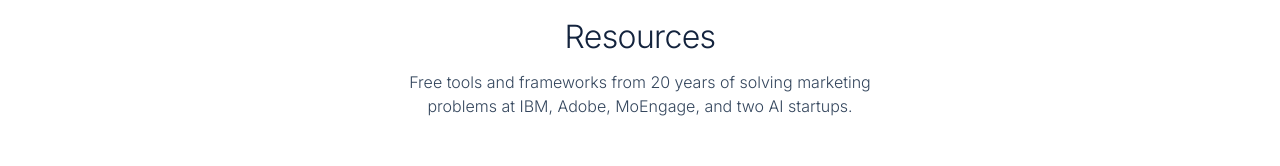
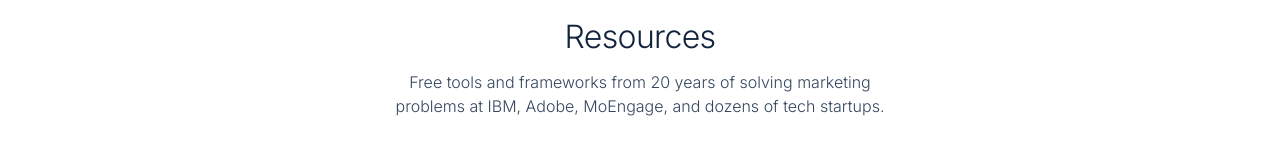
Before and after one commit to jaydipsikdar/jaydipsikdar-website, a Next.js app: page /resources in a window 1280 px wide. Shown: the part 128-294 px from the top of the page. Built offline with nearby package versions, Linux system fonts and the light colour scheme.

Commit message:
copy: update resources page subheading

```diff
--- a/src/app/resources/page.tsx
+++ b/src/app/resources/page.tsx
@@ -29,7 +29,7 @@ export default function ResourcesPage() {
       </h1>
       <p className="text-center text-ink-700 mb-12 max-w-lg mx-auto">
         Free tools and frameworks from 20 years of solving marketing problems at IBM, Adobe,
-        MoEngage, and two AI startups.
+        MoEngage, and dozens of tech startups.
       </p>
 
       {/* Row 1 — Marketing Maturity Score + Marketing Decision Advisor + Vendor Contract Check */}
```
